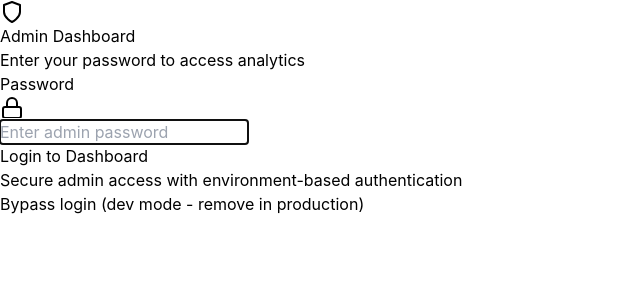
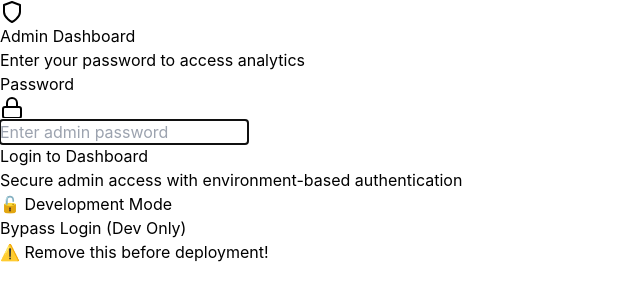
Before and after one commit to Giotros/b2bdata, a React (Vite) app: page /admin in a window 1280 px wide. Shown: the top 300 px of the page, without its empty margins (0-640 px from the left). Built offline with nearby package versions, Linux system fonts and the light colour scheme.

Commit message:
Implement bypass login feature for development
Added a bypass button for development mode to facilitate testing without authentication. Removed debug information display and updated error messages.

```diff
--- a/src/pages/AdminLogin.jsx
+++ b/src/pages/AdminLogin.jsx
@@ -5,7 +5,22 @@ const AdminLogin = ({ onLogin }) => {
   const [password, setPassword] = useState('');
   const [error, setError] = useState('');
   const [isLoading, setIsLoading] = useState(false);
-  const [debugInfo, setDebugInfo] = useState(null);
+
+  const handleBypass = (e) => {
+    e.preventDefault();
+    e.stopPropagation();
+
+    console.log('Bypass button clicked');
+    const testToken = 'bypass-token-' + Date.now();
+
+    // Store in sessionStorage
+    sessionStorage.setItem('adminAuth', testToken);
+    console.log('Token saved to sessionStorage:', testToken);
+
+    // Call the login handler
+    onLogin(testToken);
+    console.log('onLogin called');
+  };
 
   const handleSubmit = async (e) => {
     e.preventDefault();
@@ -17,7 +32,6 @@ const AdminLogin = ({ onLogin }) => {
 
     setIsLoading(true);
     setError('');
-    setDebugInfo(null);
 
     try {
       const url = '/api/analytics';
@@ -30,15 +44,6 @@ const AdminLogin = ({ onLogin }) => {
       });
 
       console.log('Response status:', response.status);
-      console.log('Response ok:', response.ok);
-
-      // Store debug info
-      setDebugInfo({
-        url,
-        status: response.status,
-        statusText: response.statusText,
-        ok: response.ok
-      });
 
       if (response.status === 401) {
         setError('Invalid password. Please try again.');
@@ -46,7 +51,7 @@ const AdminLogin = ({ onLogin }) => {
       }
 
       if (response.status === 404) {
-        setError('API endpoint not found. The /api/analytics endpoint may not be configured.');
+        setError('API endpoint not found. Use the bypass button below.');
         return;
       }
 
@@ -61,11 +66,7 @@ const AdminLogin = ({ onLogin }) => {
 
     } catch (err) {
       console.error('Login error:', err);
-      setError(`Network error: ${err.message}. The API server may not be running.`);
-      setDebugInfo({
-        error: err.message,
-        type: err.name
-      });
+      setError(`Network error: ${err.message}. Use the bypass button below.`);
     } finally {
       setIsLoading(false);
     }
@@ -101,7 +102,6 @@ const AdminLogin = ({ onLogin }) => {
                   onChange={(e) => {
                     setPassword(e.target.value);
                     setError('');
-                    setDebugInfo(null);
                   }}
                   className="w-full pl-10 pr-4 py-3 border border-gray-300 rounded-lg focus:ring-2 focus:ring-blue-500 focus:border-transparent"
                   placeholder="Enter admin password"
@@ -116,15 +116,6 @@ const AdminLogin = ({ onLogin }) => {
                   <p className="text-sm text-red-600">{error}</p>
                 </div>
               )}
-
-              {debugInfo && (
-                <div className="mt-2 p-3 bg-blue-50 border border-blue-200 rounded-lg">
-                  <p className="text-xs font-semibold text-blue-700 mb-1">Debug Info:</p>
-                  <pre className="text-xs text-blue-600 overflow-auto">
-                    {JSON.stringify(debugInfo, null, 2)}
-                  </pre>
-                </div>
-              )}
             </div>
 
             <button
@@ -137,21 +128,26 @@ const AdminLogin = ({ onLogin }) => {
           </form>
 
           <div className="mt-6 pt-6 border-t border-gray-200">
-            <p className="text-xs text-gray-500 text-center">
+            <p className="text-xs text-gray-500 text-center mb-3">
               Secure admin access with environment-based authentication
             </p>
 
-            {/* Temporary bypass button for debugging */}
-            <button
-              onClick={() => {
-                const testToken = 'test-token';
-                sessionStorage.setItem('adminAuth', testToken);
-                onLogin(testToken);
-              }}
-              className="mt-4 w-full text-xs text-gray-400 hover:text-gray-600 underline"
-            >
-              Bypass login (dev mode - remove in production)
-            </button>
+            {/* DEV MODE BYPASS - REMOVE IN PRODUCTION */}
+            <div className="bg-yellow-50 border border-yellow-200 rounded-lg p-4">
+              <p className="text-xs text-yellow-700 font-semibold mb-2">
+                🔓 Development Mode
+              </p>
+              <button
+                type="button"
+                onClick={handleBypass}
+                className="w-full text-sm bg-yellow-500 hover:bg-yellow-600 text-white font-medium py-2 px-4 rounded transition"
+              >
+                Bypass Login (Dev Only)
+              </button>
+              <p className="text-xs text-yellow-600 mt-2">
+                ⚠️ Remove this before deployment!
+              </p>
+            </div>
           </div>
         </div>
       </div>
```
